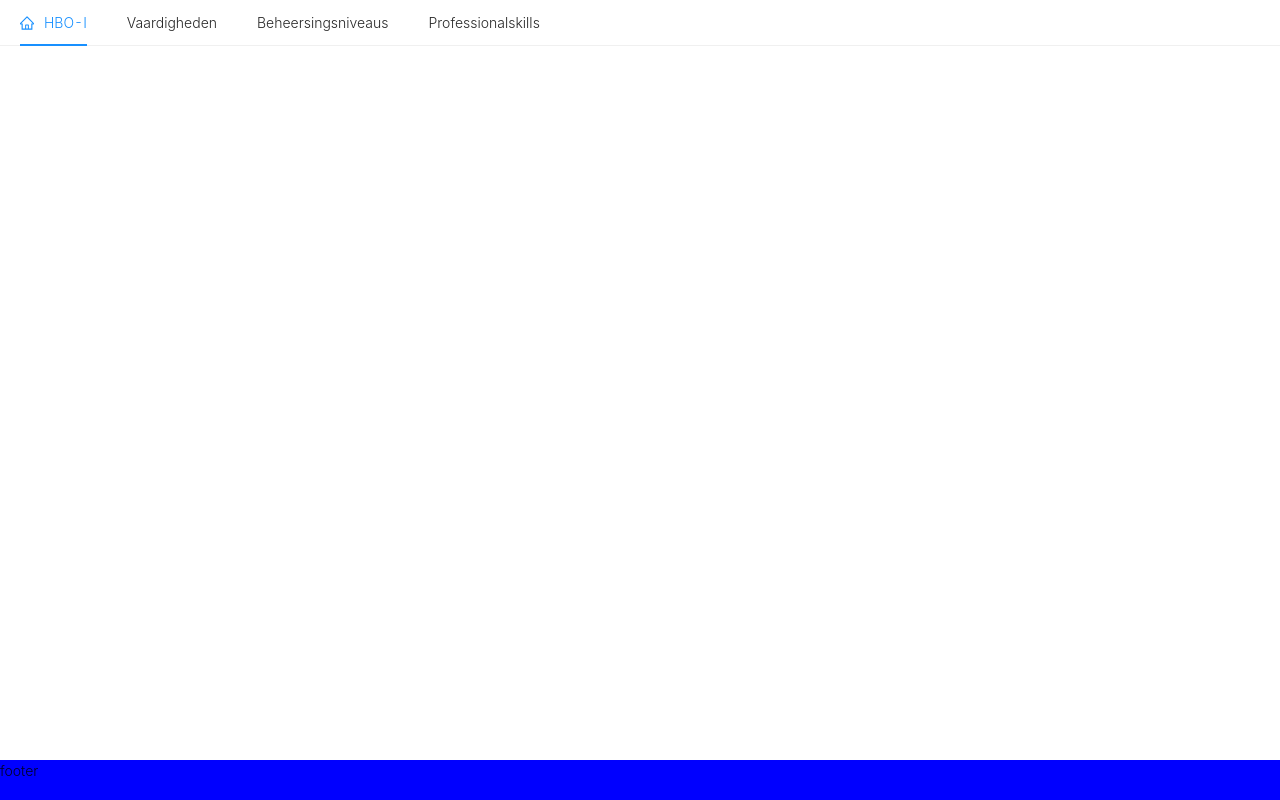
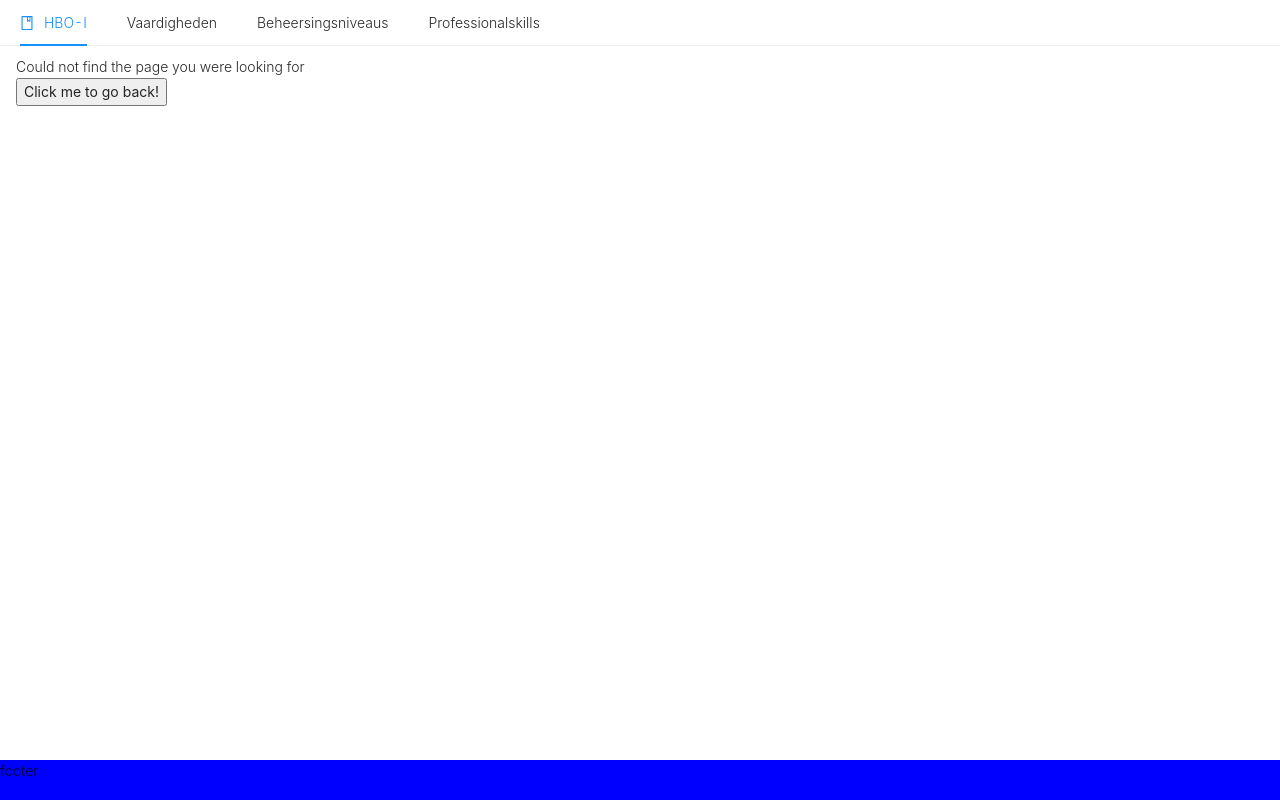
Before and after one commit to spark-156/leveling-education-framework, a React (Create React App) app in the folder frontend/: page /hboi in a window 1280 px wide. Built offline with nearby package versions, Linux system fonts and the light colour scheme.

Commit message:
implement pagenotfound

```diff
--- a/frontend/src/App.js
+++ b/frontend/src/App.js
@@ -9,6 +9,7 @@ import {
   Route
 } from "react-router-dom";
 import { Footer } from "./components/Footer";
+import PageNotFound from "./views/PageNotFound";
 
 function App() {
   return <Router>
@@ -28,6 +29,9 @@ function App() {
             <Route path='/professionalskills'>
               <div>professionalskills here</div>
             </Route>
+            <Route path='*'>
+              <PageNotFound />
+            </Route>
           </Switch>
         </PageContainer>
         <Footer />
--- a/frontend/src/components/Navbar.jsx
+++ b/frontend/src/components/Navbar.jsx
@@ -1,6 +1,6 @@
 import { Menu } from 'antd';
 import { Link } from 'react-router-dom';
-import { HomeOutlined } from '@ant-design/icons';
+import { BookOutlined } from '@ant-design/icons';
 import { useLocation } from 'react-router-dom';
 
 export function Navbar() {
@@ -8,7 +8,7 @@ export function Navbar() {
 
   return <div style={{ padding: "0 0 10px 0" }}>
     <Menu theme="light" defaultSelectedKeys={['/']} selectedKeys={[location.pathname]} mode="horizontal">
-      <Menu.Item key="/" icon={<HomeOutlined />}>
+      <Menu.Item key="/" icon={<BookOutlined />}>
         <Link to='/'>
           HBO-I
         </Link>
--- a/frontend/src/styles/index.css
+++ b/frontend/src/styles/index.css
@@ -8,7 +8,6 @@ body {
   -webkit-font-smoothing: antialiased;
   -moz-osx-font-smoothing: grayscale;
   font-weight: 350;
-
 }
 
 a {
```
